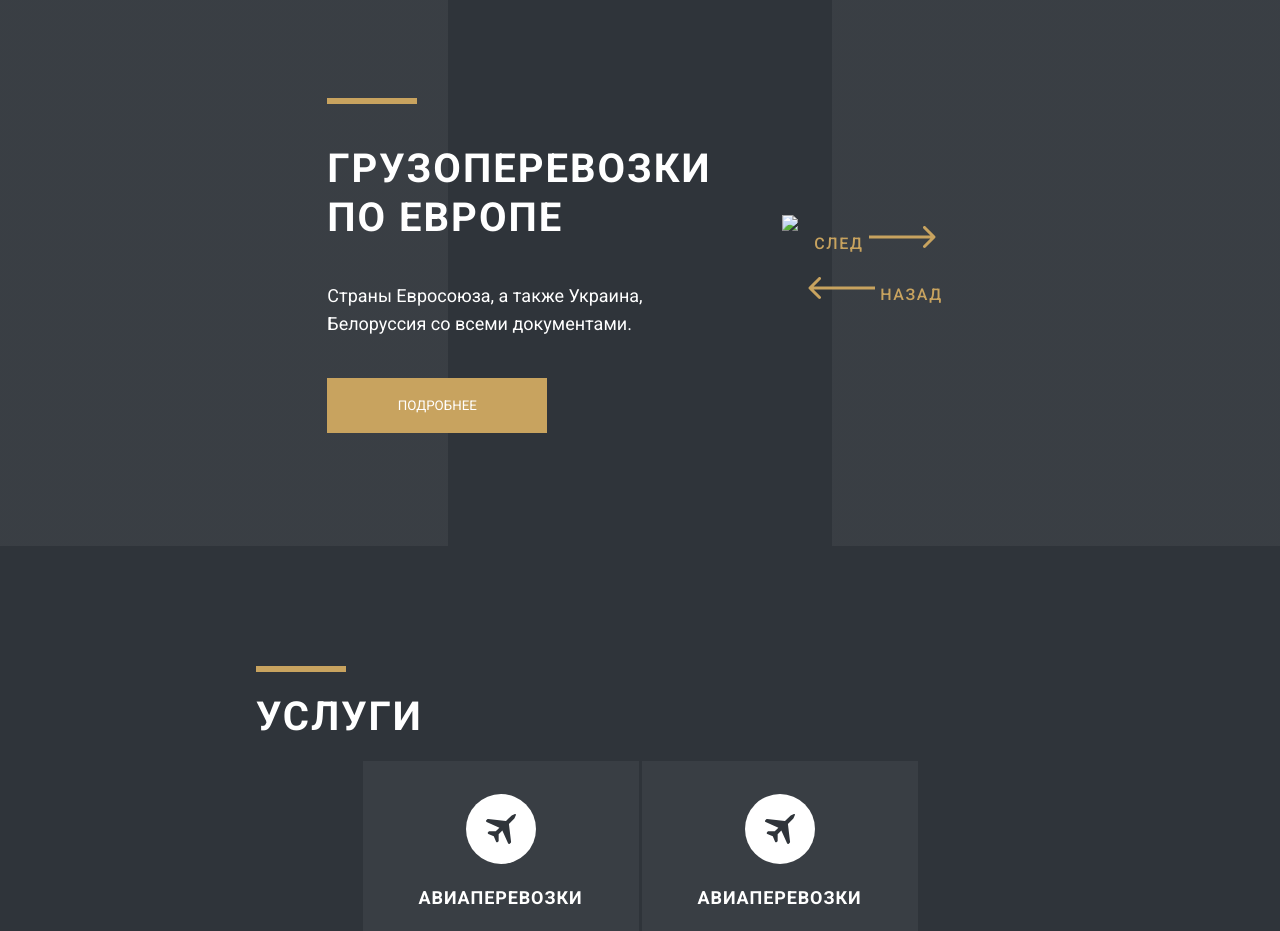
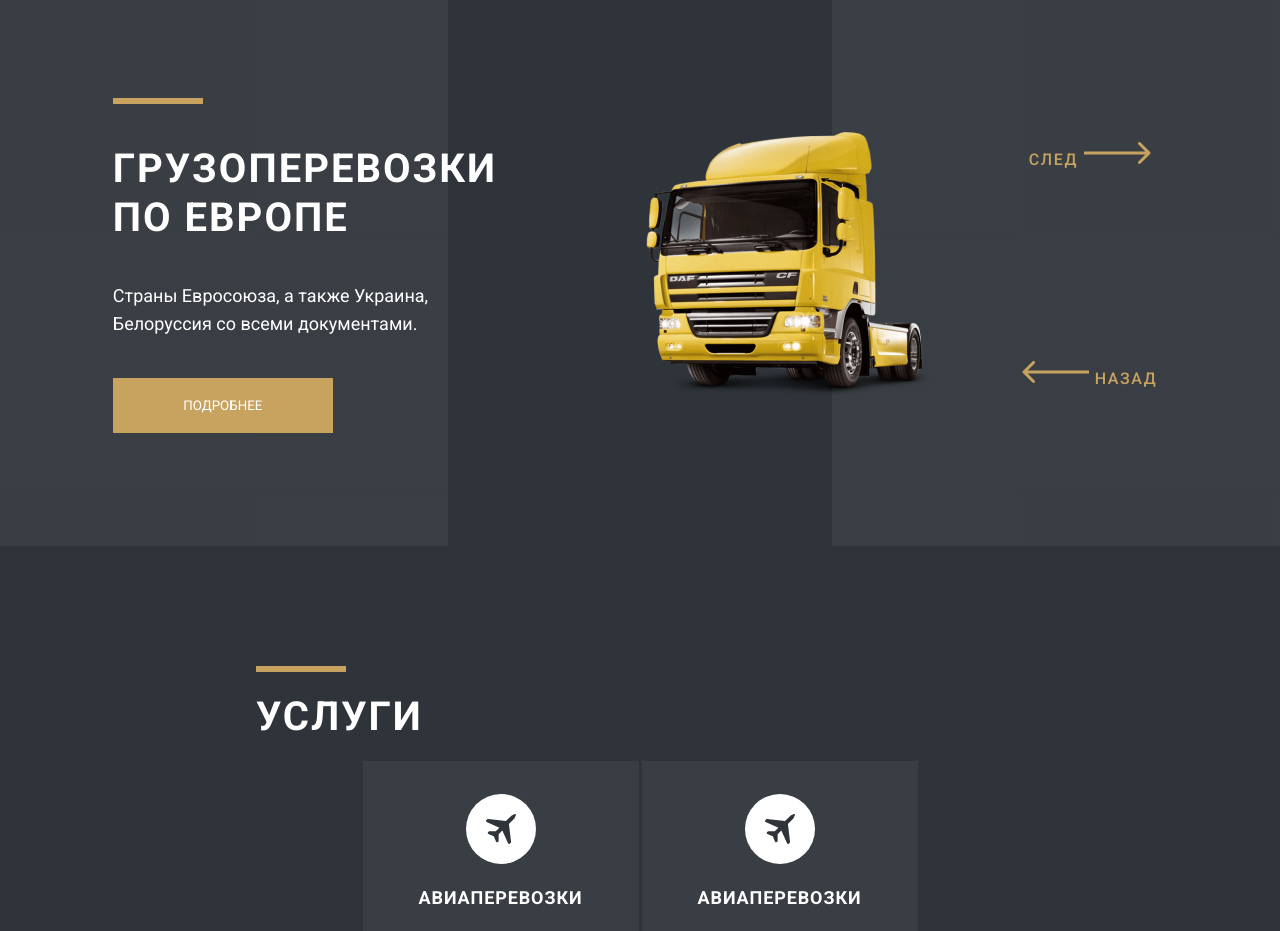
Before and after one commit to Kanogame/trucking-web, a plain HTML site: page index.html in a window 1280 px wide. Shown: the part 780-1711 px from the top of the page. Drawn offline with Linux system fonts and the light colour scheme; the site is published under a folder, as on GitHub Pages, so addresses that start at the root find nothing.

Commit message:
truck-fix

```diff
--- a/index.html
+++ b/index.html
@@ -54,7 +54,7 @@
             </div>
             <div class="truck-next">
                 <div class="truck-picture">
-                    <img src="/sources/pictures/rectangle-4.png">
+                    <img src="./sources/pictures/rectangle-4.png">
                 </div>
                 <div class="next-back">
                     <div class="next-back-button">
```
